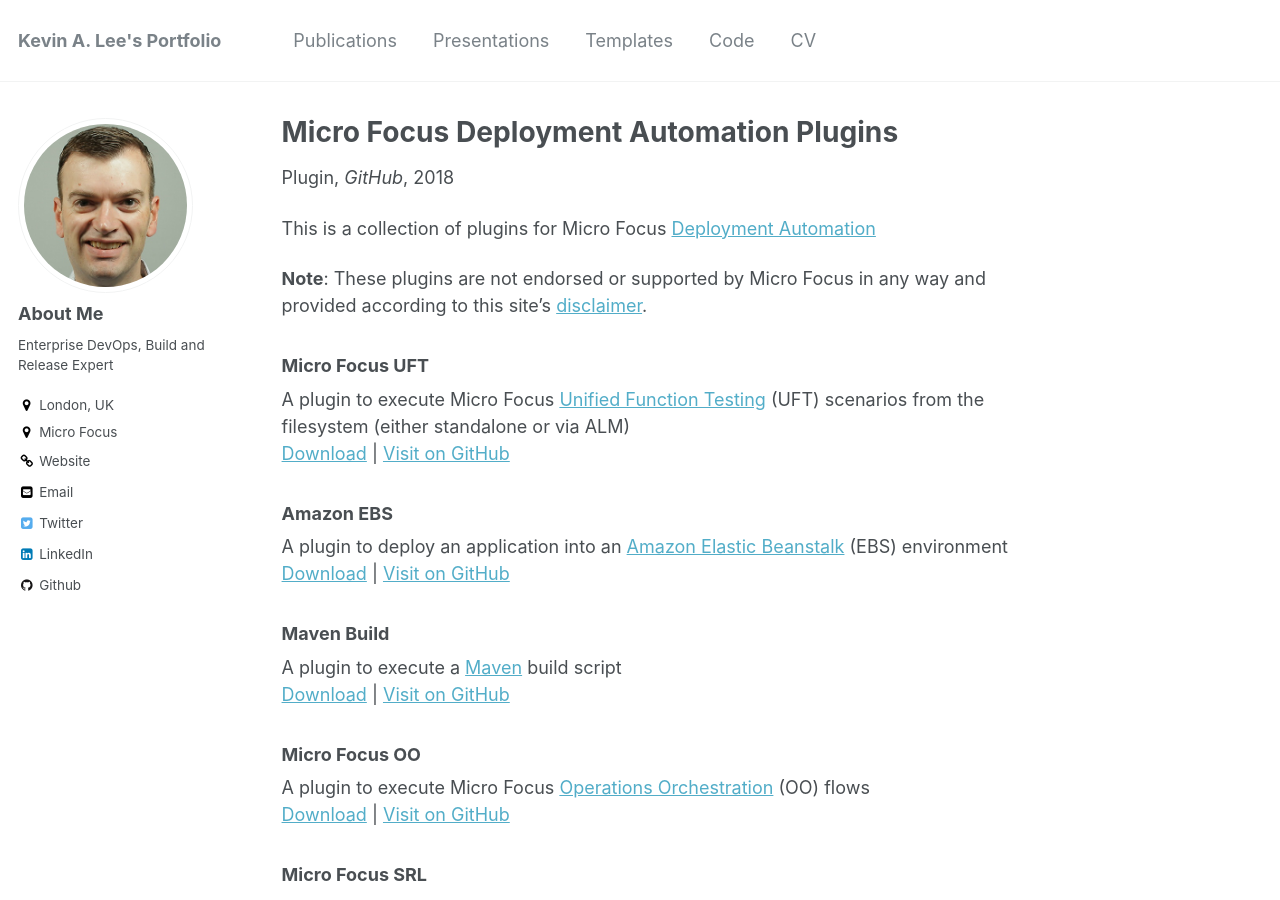
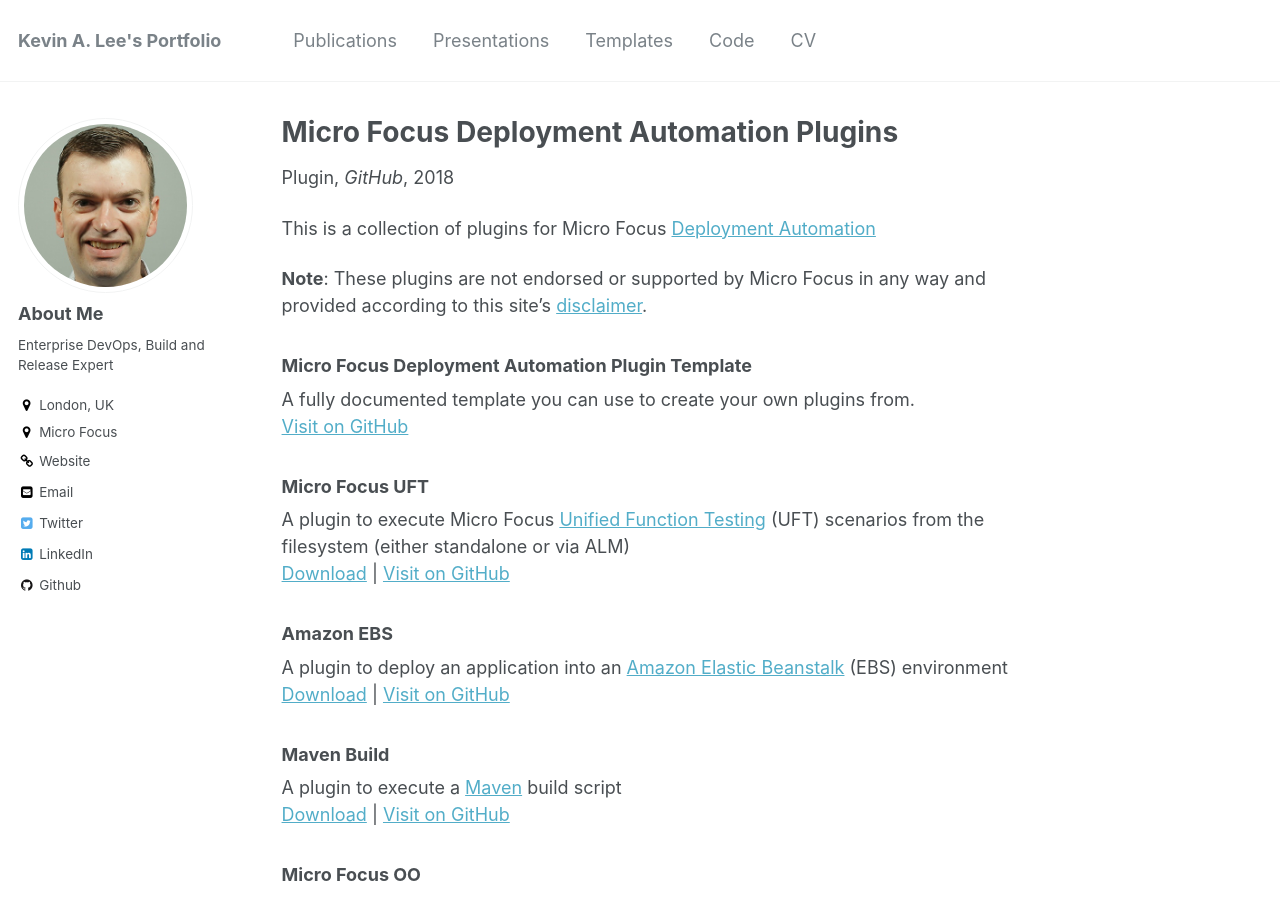
Before and after one commit to kadraman/akevinlee.github.io, a Jekyll site: the page built from _code/2018-da-plugins.md, in a window 1280 px wide and 900 px high. Built offline with Jekyll 4.4.1, drawn with Linux system fonts in a browser that asks for light colours.

Commit message:
Updated DA plugins

```diff
--- a/_code/2018-da-plugins.md
+++ b/_code/2018-da-plugins.md
@@ -12,6 +12,10 @@
 
 **Note**: These plugins are not endorsed or supported by Micro Focus in any way and provided according to this site's
 <a href="https://termsfeed.com/disclaimer/50dc0c008a7c5d501cbcc4f3eed0f03d">disclaimer</a>.
+
+### Micro Focus Deployment Automation Plugin Template
+A fully documented template you can use to create your own plugins from.<br/>
+[Visit on GitHub](https://github.com/sda-community-plugins/plugin-template)
 
 ### Micro Focus UFT
 A plugin to execute Micro Focus [Unified Function Testing](https://software.microfocus.com/en-us/products/unified-functional-automated-testing/overview) (UFT) scenarios from the filesystem (either standalone or via ALM)<br/>
```
